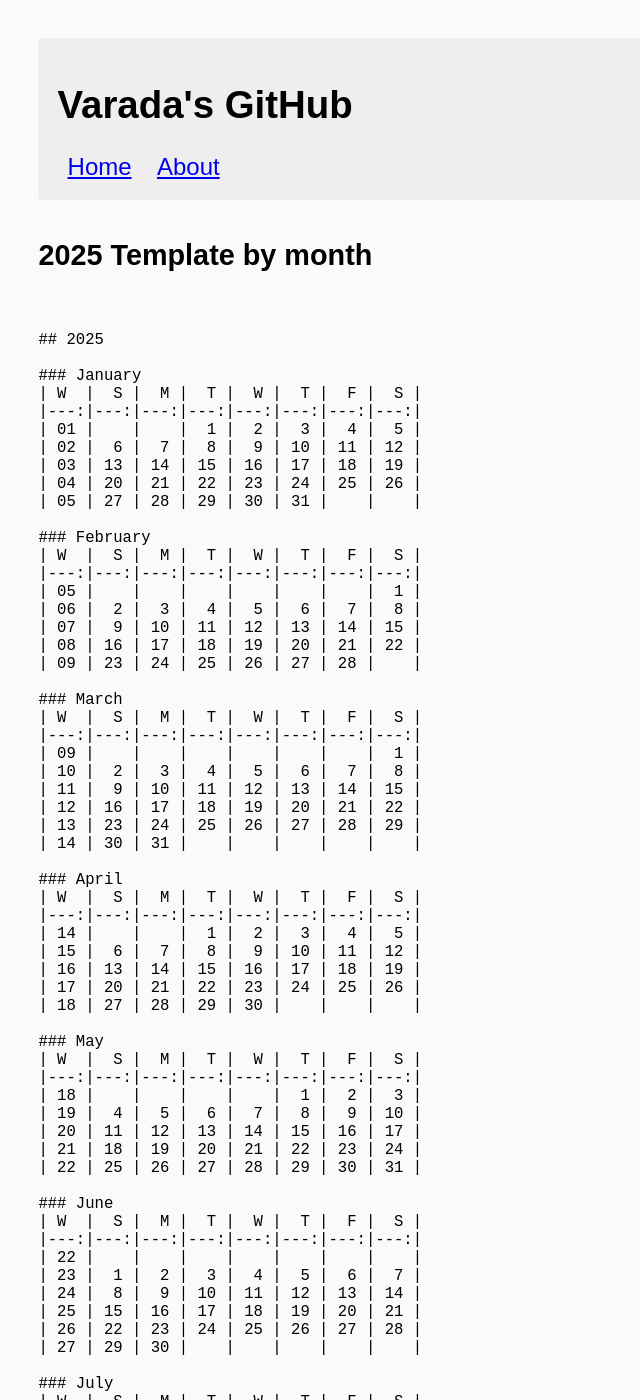
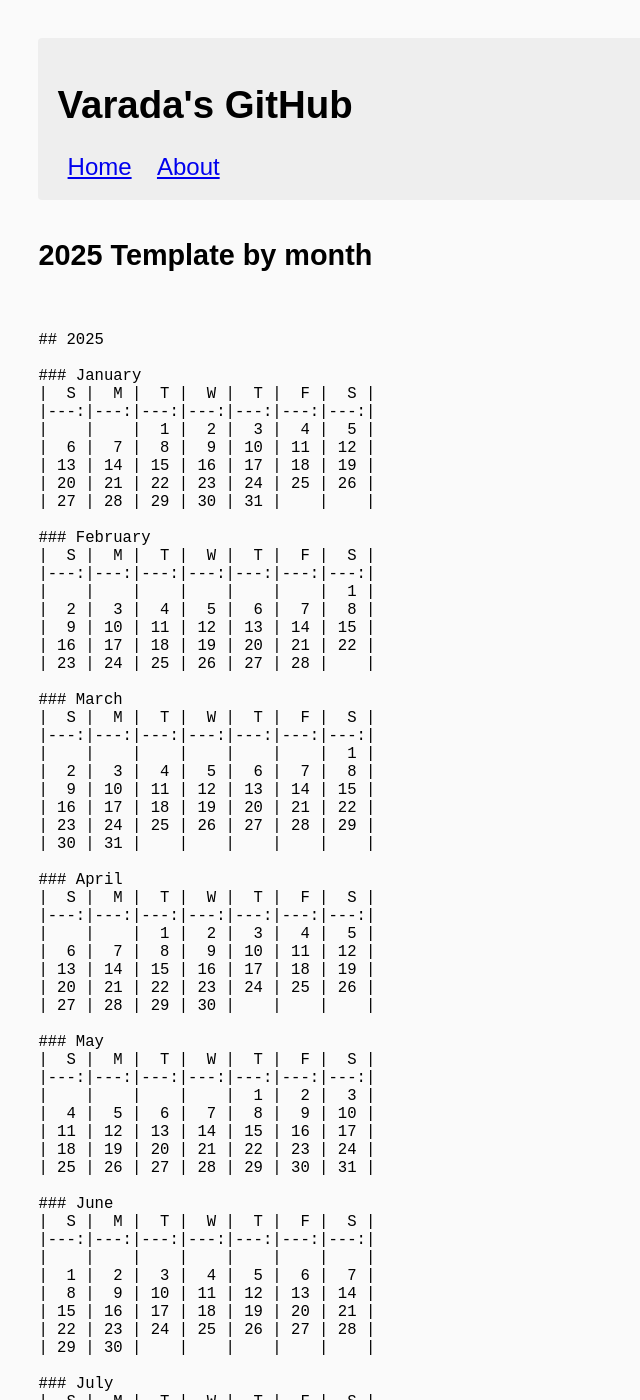
Before and after one commit to ivarada/ivarada.github.io, a Jekyll site: the page built from calendar/calendar-m-2025.md, in a window 1280 px wide and 1400 px high. Shown: the whole window, without its empty margins (0-640 px from the left). Built offline with Jekyll 4.4.1, drawn with Linux system fonts in a browser that asks for light colours; some of the changed text lies outside the part shown.

Commit message:
Update calendar-m-2025.md

```diff
--- a/calendar/calendar-m-2025.md
+++ b/calendar/calendar-m-2025.md
@@ -11,119 +11,117 @@
 ## 2025
 
 ### January
-| W  |  S |  M |  T |  W |  T |  F |  S |
-|---:|---:|---:|---:|---:|---:|---:|---:|
-| 01 |    |    |  1 |  2 |  3 |  4 |  5 |
-| 02 |  6 |  7 |  8 |  9 | 10 | 11 | 12 |
-| 03 | 13 | 14 | 15 | 16 | 17 | 18 | 19 |
-| 04 | 20 | 21 | 22 | 23 | 24 | 25 | 26 |
-| 05 | 27 | 28 | 29 | 30 | 31 |    |    |
+|  S |  M |  T |  W |  T |  F |  S |
+|---:|---:|---:|---:|---:|---:|---:|
+|    |    |  1 |  2 |  3 |  4 |  5 |
+|  6 |  7 |  8 |  9 | 10 | 11 | 12 |
+| 13 | 14 | 15 | 16 | 17 | 18 | 19 |
+| 20 | 21 | 22 | 23 | 24 | 25 | 26 |
+| 27 | 28 | 29 | 30 | 31 |    |    |
 
 ### February
-| W  |  S |  M |  T |  W |  T |  F |  S |
-|---:|---:|---:|---:|---:|---:|---:|---:|
-| 05 |    |    |    |    |    |    |  1 |
-| 06 |  2 |  3 |  4 |  5 |  6 |  7 |  8 |
-| 07 |  9 | 10 | 11 | 12 | 13 | 14 | 15 |
-| 08 | 16 | 17 | 18 | 19 | 20 | 21 | 22 |
-| 09 | 23 | 24 | 25 | 26 | 27 | 28 |    |
+|  S |  M |  T |  W |  T |  F |  S |
+|---:|---:|---:|---:|---:|---:|---:|
+|    |    |    |    |    |    |  1 |
+|  2 |  3 |  4 |  5 |  6 |  7 |  8 |
+|  9 | 10 | 11 | 12 | 13 | 14 | 15 |
+| 16 | 17 | 18 | 19 | 20 | 21 | 22 |
+| 23 | 24 | 25 | 26 | 27 | 28 |    |
 
 ### March
-| W  |  S |  M |  T |  W |  T |  F |  S |
-|---:|---:|---:|---:|---:|---:|---:|---:|
-| 09 |    |    |    |    |    |    |  1 |
-| 10 |  2 |  3 |  4 |  5 |  6 |  7 |  8 |
-| 11 |  9 | 10 | 11 | 12 | 13 | 14 | 15 |
-| 12 | 16 | 17 | 18 | 19 | 20 | 21 | 22 |
-| 13 | 23 | 24 | 25 | 26 | 27 | 28 | 29 |
-| 14 | 30 | 31 |    |    |    |    |    |
+|  S |  M |  T |  W |  T |  F |  S |
+|---:|---:|---:|---:|---:|---:|---:|
+|    |    |    |    |    |    |  1 |
+|  2 |  3 |  4 |  5 |  6 |  7 |  8 |
+|  9 | 10 | 11 | 12 | 13 | 14 | 15 |
+| 16 | 17 | 18 | 19 | 20 | 21 | 22 |
+| 23 | 24 | 25 | 26 | 27 | 28 | 29 |
+| 30 | 31 |    |    |    |    |    |
 
 ### April
-| W  |  S |  M |  T |  W |  T |  F |  S |
-|---:|---:|---:|---:|---:|---:|---:|---:|
-| 14 |    |    |  1 |  2 |  3 |  4 |  5 |
-| 15 |  6 |  7 |  8 |  9 | 10 | 11 | 12 |
-| 16 | 13 | 14 | 15 | 16 | 17 | 18 | 19 |
-| 17 | 20 | 21 | 22 | 23 | 24 | 25 | 26 |
-| 18 | 27 | 28 | 29 | 30 |    |    |    |
+|  S |  M |  T |  W |  T |  F |  S |
+|---:|---:|---:|---:|---:|---:|---:|
+|    |    |  1 |  2 |  3 |  4 |  5 |
+|  6 |  7 |  8 |  9 | 10 | 11 | 12 |
+| 13 | 14 | 15 | 16 | 17 | 18 | 19 |
+| 20 | 21 | 22 | 23 | 24 | 25 | 26 |
+| 27 | 28 | 29 | 30 |    |    |    |
 
 ### May
-| W  |  S |  M |  T |  W |  T |  F |  S |
-|---:|---:|---:|---:|---:|---:|---:|---:|
-| 18 |    |    |    |    |  1 |  2 |  3 |
-| 19 |  4 |  5 |  6 |  7 |  8 |  9 | 10 |
-| 20 | 11 | 12 | 13 | 14 | 15 | 16 | 17 |
-| 21 | 18 | 19 | 20 | 21 | 22 | 23 | 24 |
-| 22 | 25 | 26 | 27 | 28 | 29 | 30 | 31 |
+|  S |  M |  T |  W |  T |  F |  S |
+|---:|---:|---:|---:|---:|---:|---:|
+|    |    |    |    |  1 |  2 |  3 |
+|  4 |  5 |  6 |  7 |  8 |  9 | 10 |
+| 11 | 12 | 13 | 14 | 15 | 16 | 17 |
+| 18 | 19 | 20 | 21 | 22 | 23 | 24 |
+| 25 | 26 | 27 | 28 | 29 | 30 | 31 |
 
 ### June
-| W  |  S |  M |  T |  W |  T |  F |  S |
-|---:|---:|---:|---:|---:|---:|---:|---:|
-| 22 |    |    |    |    |    |    |    |
-| 23 |  1 |  2 |  3 |  4 |  5 |  6 |  7 |
-| 24 |  8 |  9 | 10 | 11 | 12 | 13 | 14 |
-| 25 | 15 | 16 | 17 | 18 | 19 | 20 | 21 |
-| 26 | 22 | 23 | 24 | 25 | 26 | 27 | 28 |
-| 27 | 29 | 30 |    |    |    |    |    |
+|  S |  M |  T |  W |  T |  F |  S |
+|---:|---:|---:|---:|---:|---:|---:|
+|    |    |    |    |    |    |    |
+|  1 |  2 |  3 |  4 |  5 |  6 |  7 |
+|  8 |  9 | 10 | 11 | 12 | 13 | 14 |
+| 15 | 16 | 17 | 18 | 19 | 20 | 21 |
+| 22 | 23 | 24 | 25 | 26 | 27 | 28 |
+| 29 | 30 |    |    |    |    |    |
 
 ### July
-| W  |  S |  M |  T |  W |  T |  F |  S |
-|---:|---:|---:|---:|---:|---:|---:|---:|
-| 27 |    |    |  1 |  2 |  3 |  4 |  5 |
-| 28 |  6 |  7 |  8 |  9 | 10 | 11 | 12 |
-| 29 | 13 | 14 | 15 | 16 | 17 | 18 | 19 |
-| 30 | 20 | 21 | 22 | 23 | 24 | 25 | 26 |
-| 31 | 27 | 28 | 29 | 30 | 31 |    |    |
+|  S |  M |  T |  W |  T |  F |  S |
+|---:|---:|---:|---:|---:|---:|---:|
+|    |    |  1 |  2 |  3 |  4 |  5 |
+|  6 |  7 |  8 |  9 | 10 | 11 | 12 |
+| 13 | 14 | 15 | 16 | 17 | 18 | 19 |
+| 20 | 21 | 22 | 23 | 24 | 25 | 26 |
+| 27 | 28 | 29 | 30 | 31 |    |    |
 
 ### August
-| W  |  S |  M |  T |  W |  T |  F |  S |
-|---:|---:|---:|---:|---:|---:|---:|---:|
-| 31 |    |    |    |    |    |  1 |  2 |
-| 32 |  3 |  4 |  5 |  6 |  7 |  8 |  9 |
-| 33 | 10 | 11 | 12 | 13 | 14 | 15 | 16 |
-| 34 | 17 | 18 | 19 | 20 | 21 | 22 | 23 |
-| 35 | 24 | 25 | 26 | 27 | 28 | 29 | 30 |
-| 36 | 31 |    |    |    |    |    |    |
+|  S |  M |  T |  W |  T |  F |  S |
+|---:|---:|---:|---:|---:|---:|---:|
+|    |    |    |    |    |    |  1 |
+|  2 |  3 |  4 |  5 |  6 |  7 |  8 |
+|  9 | 10 | 11 | 12 | 13 | 14 | 15 |
+| 16 | 17 | 18 | 19 | 20 | 21 | 22 |
+| 23 | 24 | 25 | 26 | 27 | 28 | 29 |
+| 30 | 31 |    |    |    |    |    |
 
 ### September
-| W  |  S |  M |  T |  W |  T |  F |  S |
-|---:|---:|---:|---:|---:|---:|---:|---:|
-| 36 |    |    |    |    |    |    |    |
-| 37 |  1 |  2 |  3 |  4 |  5 |  6 |  7 |
-| 38 |  8 |  9 | 10 | 11 | 12 | 13 | 14 |
-| 39 | 15 | 16 | 17 | 18 | 19 | 20 | 21 |
-| 40 | 22 | 23 | 24 | 25 | 26 | 27 | 28 |
-| 41 | 29 | 30 |    |    |    |    |    |
+|  S |  M |  T |  W |  T |  F |  S |
+|---:|---:|---:|---:|---:|---:|---:|
+|    |    |    |    |    |    |    |
+|  1 |  2 |  3 |  4 |  5 |  6 |  7 |
+|  8 |  9 | 10 | 11 | 12 | 13 | 14 |
+| 15 | 16 | 17 | 18 | 19 | 20 | 21 |
+| 22 | 23 | 24 | 25 | 26 | 27 | 28 |
+| 29 | 30 |    |    |    |    |    |
 
 ### October
-| W  |  S |  M |  T |  W |  T |  F |  S |
-|---:|---:|---:|---:|---:|---:|---:|---:|
-| 41 |    |    |    |    |    |    |    |
-| 42 |    |    |  1 |  2 |  3 |  4 |  5 |
-| 43 |  6 |  7 |  8 |  9 | 10 | 11 | 12 |
-| 44 | 13 | 14 | 15 | 16 | 17 | 18 | 19 |
-| 45 | 20 | 21 | 22 | 23 | 24 | 25 | 26 |
-| 46 | 27 | 28 | 29 | 30 | 31 |    |    |
+|  S |  M |  T |  W |  T |  F |  S |
+|---:|---:|---:|---:|---:|---:|---:|
+|    |    |  1 |  2 |  3 |  4 |  5 |
+|  6 |  7 |  8 |  9 | 10 | 11 | 12 |
+| 13 | 14 | 15 | 16 | 17 | 18 | 19 |
+| 20 | 21 | 22 | 23 | 24 | 25 | 26 |
+| 27 | 28 | 29 | 30 | 31 |    |    |
 
 ### November
-| W  |  S |  M |  T |  W |  T |  F |  S |
-|---:|---:|---:|---:|---:|---:|---:|---:|
-| 46 |    |    |    |    |    |    |    |
-| 47 |    |    |    |    |    |    |    |
-| 48 |  3 |  4 |  5 |  6 |  7 |  8 |  9 |
-| 49 | 10 | 11 | 12 | 13 | 14 | 15 | 16 |
-| 50 | 17 | 18 | 19 | 20 | 21 | 22 | 23 |
-| 51 | 24 | 25 | 26 | 27 | 28 | 29 | 30 |
+|  S |  M |  T |  W |  T |  F |  S |
+|---:|---:|---:|---:|---:|---:|---:|
+|    |    |    |    |    |    |    |
+|  3 |  4 |  5 |  6 |  7 |  8 |  9 |
+| 10 | 11 | 12 | 13 | 14 | 15 | 16 |
+| 17 | 18 | 19 | 20 | 21 | 22 | 23 |
+| 24 | 25 | 26 | 27 | 28 | 29 | 30 |
 
 ### December
-| W  |  S |  M |  T |  W |  T |  F |  S |
-|---:|---:|---:|---:|---:|---:|---:|---:|
-| 51 |    |    |    |    |    |    |    |
-| 52 |  1 |  2 |  3 |  4 |  5 |  6 |  7 |
-| 53 |  8 |  9 | 10 | 11 | 12 | 13 | 14 |
-| 54 | 15 | 16 | 17 | 18 | 19 | 20 | 21 |
-| 55 | 22 | 23 | 24 | 25 | 26 | 27 | 28 |
-| 56 | 29 | 30 | 31 |    |    |    |    |
+|  S |  M |  T |  W |  T |  F |  S |
+|---:|---:|---:|---:|---:|---:|---:|
+|    |    |    |    |    |    |    |
+|  1 |  2 |  3 |  4 |  5 |  6 |  7 |
+|  8 |  9 | 10 | 11 | 12 | 13 | 14 |
+| 15 | 16 | 17 | 18 | 19 | 20 | 21 |
+| 22 | 23 | 24 | 25 | 26 | 27 | 28 |
+| 29 | 30 | 31 |    |    |    |    |
 
   </code>
 </pre>
```
